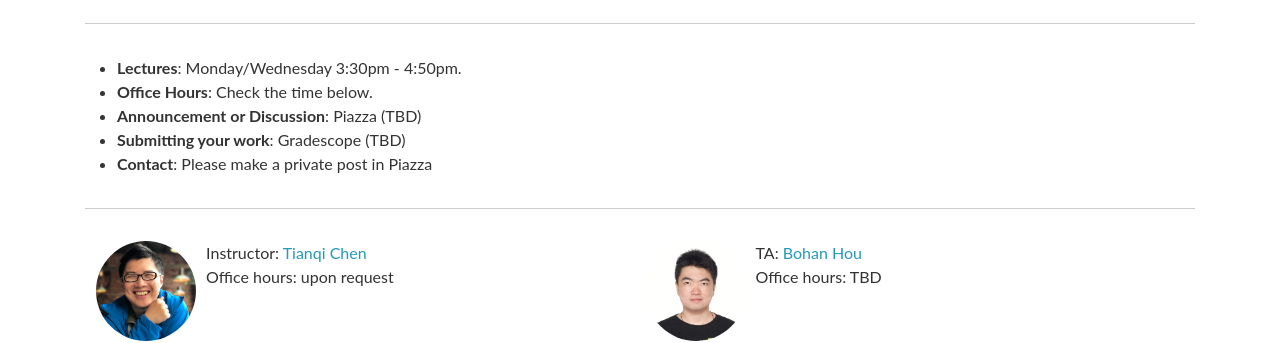
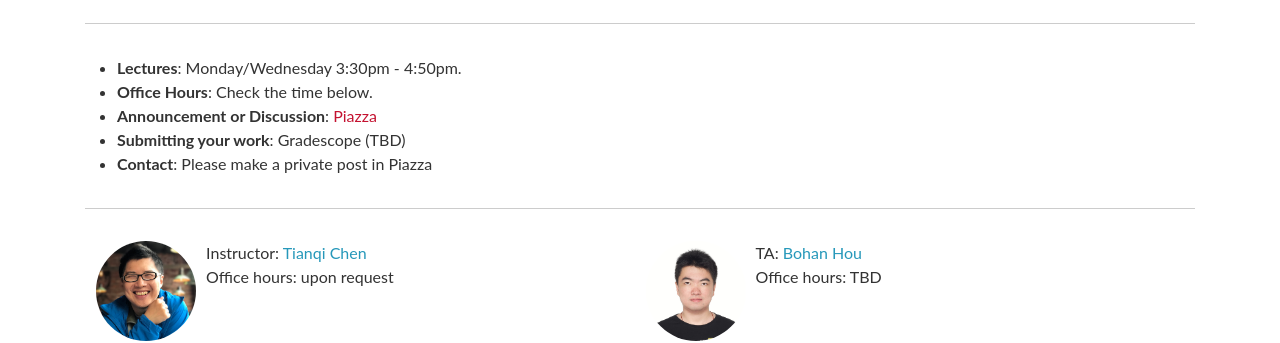
Before and after one commit to mlsyscourse/mlsyscourse.github.io, a Jekyll site: the page built from index.md, in a window 1280 px wide. Shown: the part 292-635 px from the top of the page. Built offline with Jekyll 4.4.1, drawn with Linux system fonts in a browser that asks for light colours.

Commit message:
Add Piazza link

```diff
--- a/index.md
+++ b/index.md
@@ -15,7 +15,7 @@ This course offers the necessary background for students who would like to pursu
 
 * **Lectures**: Monday/Wednesday 3:30pm - 4:50pm.
 * **Office Hours**: Check the time below.
-* **Announcement or Discussion**: Piazza (TBD)
+* **Announcement or Discussion**: [Piazza](https://piazza.com/home/spring2025/15442)
 * **Submitting your work**: Gradescope (TBD)
 * **Contact**: Please make a private post in Piazza
 
```
